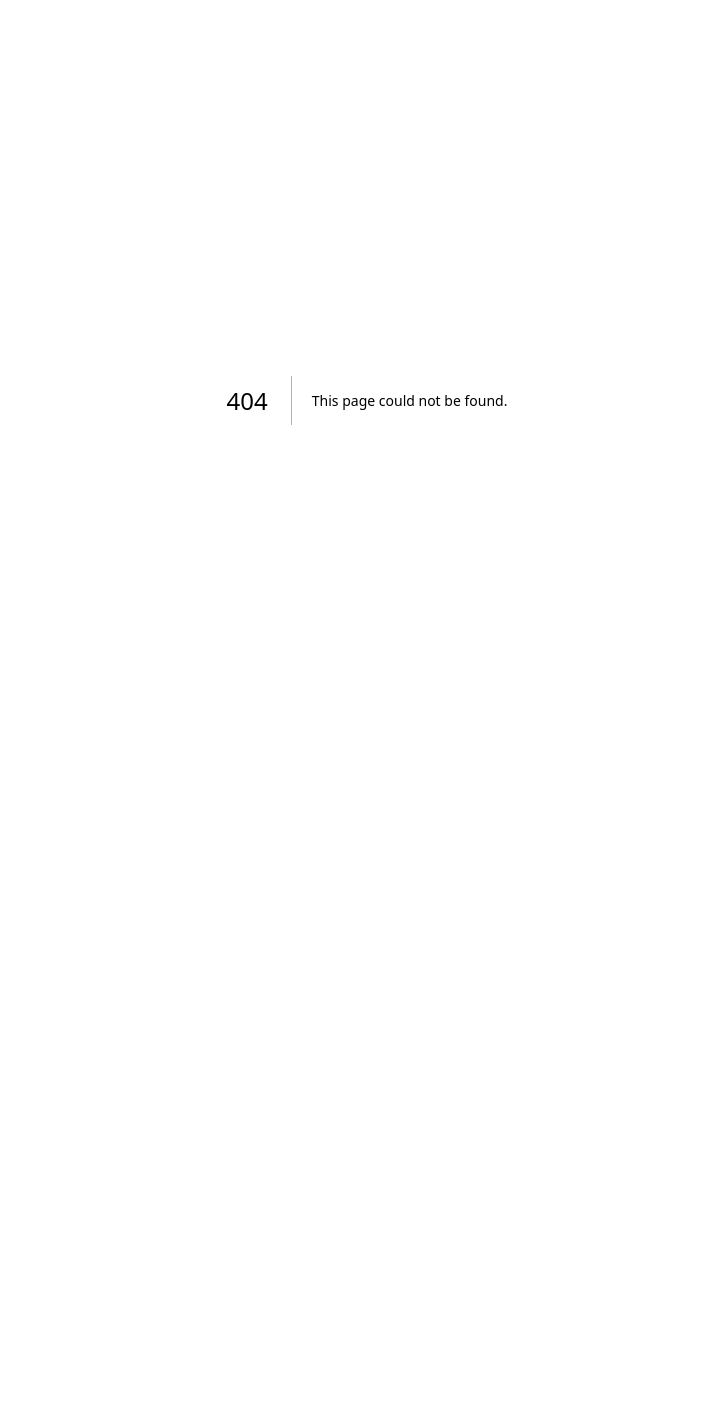
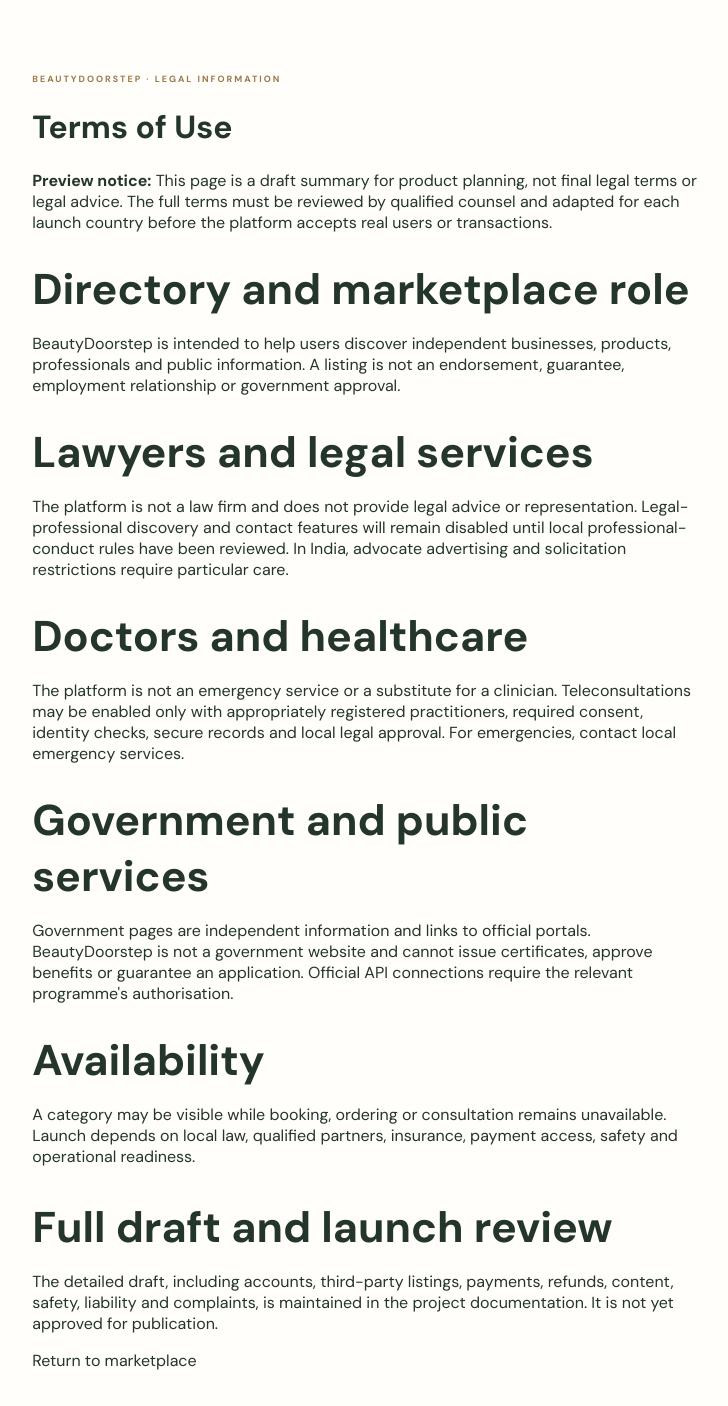
Before and after one commit to allcompaniesubp/Beautyatdoorsteps, a Next.js app: page /terms in a window 1280 px wide. Before the commit this address had no page. Shown: the top 1406 px of the page, without its empty margins (273-1001 px from the left). Before the commit the page ends 800 px from the top, so only its background shows below. Built offline with nearby package versions, Linux system fonts and the light colour scheme; a web font is replaced by a local one.

Commit message:
Add draft terms of use page

```diff
--- /dev/null
+++ b/app/terms/page.tsx
@@ -0,0 +1,19 @@
+import Link from "next/link";
+
+const sections = [
+  ["Directory and marketplace role", "BeautyDoorstep is intended to help users discover independent businesses, products, professionals and public information. A listing is not an endorsement, guarantee, employment relationship or government approval."],
+  ["Lawyers and legal services", "The platform is not a law firm and does not provide legal advice or representation. Legal-professional discovery and contact features will remain disabled until local professional-conduct rules have been reviewed. In India, advocate advertising and solicitation restrictions require particular care."],
+  ["Doctors and healthcare", "The platform is not an emergency service or a substitute for a clinician. Teleconsultations may be enabled only with appropriately registered practitioners, required consent, identity checks, secure records and local legal approval. For emergencies, contact local emergency services."],
+  ["Government and public services", "Government pages are independent information and links to official portals. BeautyDoorstep is not a government website and cannot issue certificates, approve benefits or guarantee an application. Official API connections require the relevant programme's authorisation."],
+  ["Availability", "A category may be visible while booking, ordering or consultation remains unavailable. Launch depends on local law, qualified partners, insurance, payment access, safety and operational readiness."],
+];
+
+export default function TermsPage() {
+  return <main className="section" style={{ maxWidth: 900, margin: "0 auto", paddingTop: 64, paddingBottom: 80 }}>
+    <p className="eyebrow">BEAUTYDOORSTEP · LEGAL INFORMATION</p>
+    <h1>Terms of Use</h1>
+    <p><strong>Preview notice:</strong> This page is a draft summary for product planning, not final legal terms or legal advice. The full terms must be reviewed by qualified counsel and adapted for each launch country before the platform accepts real users or transactions.</p>
+    {sections.map(([heading, body]) => <section key={heading} style={{ marginTop: 28 }}><h2>{heading}</h2><p>{body}</p></section>)}
+    <section style={{ marginTop: 32 }}><h2>Full draft and launch review</h2><p>The detailed draft, including accounts, third-party listings, payments, refunds, content, safety, liability and complaints, is maintained in the project documentation. It is not yet approved for publication.</p><p><Link href="/">Return to marketplace</Link></p></section>
+  </main>;
+}
```
